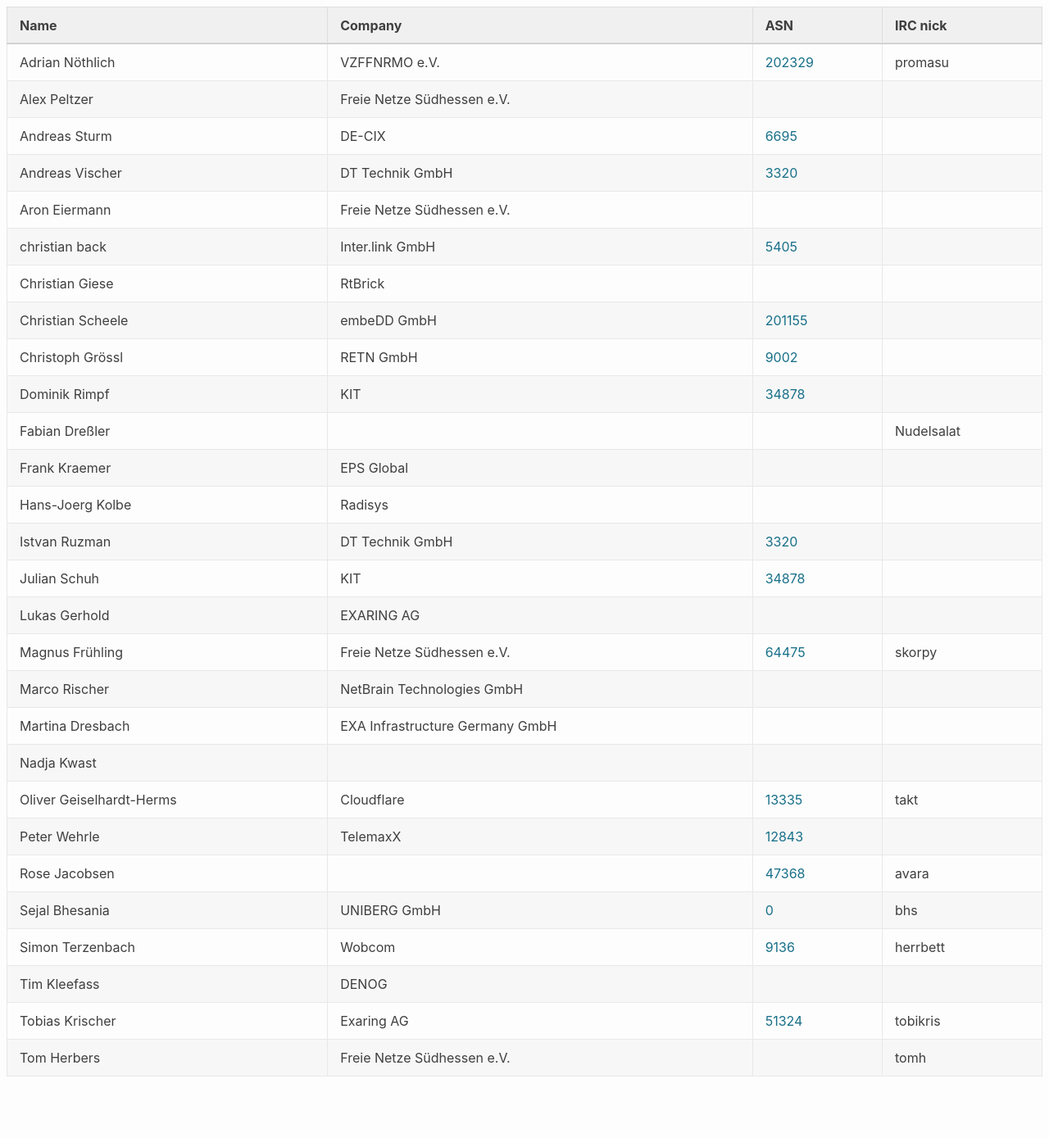
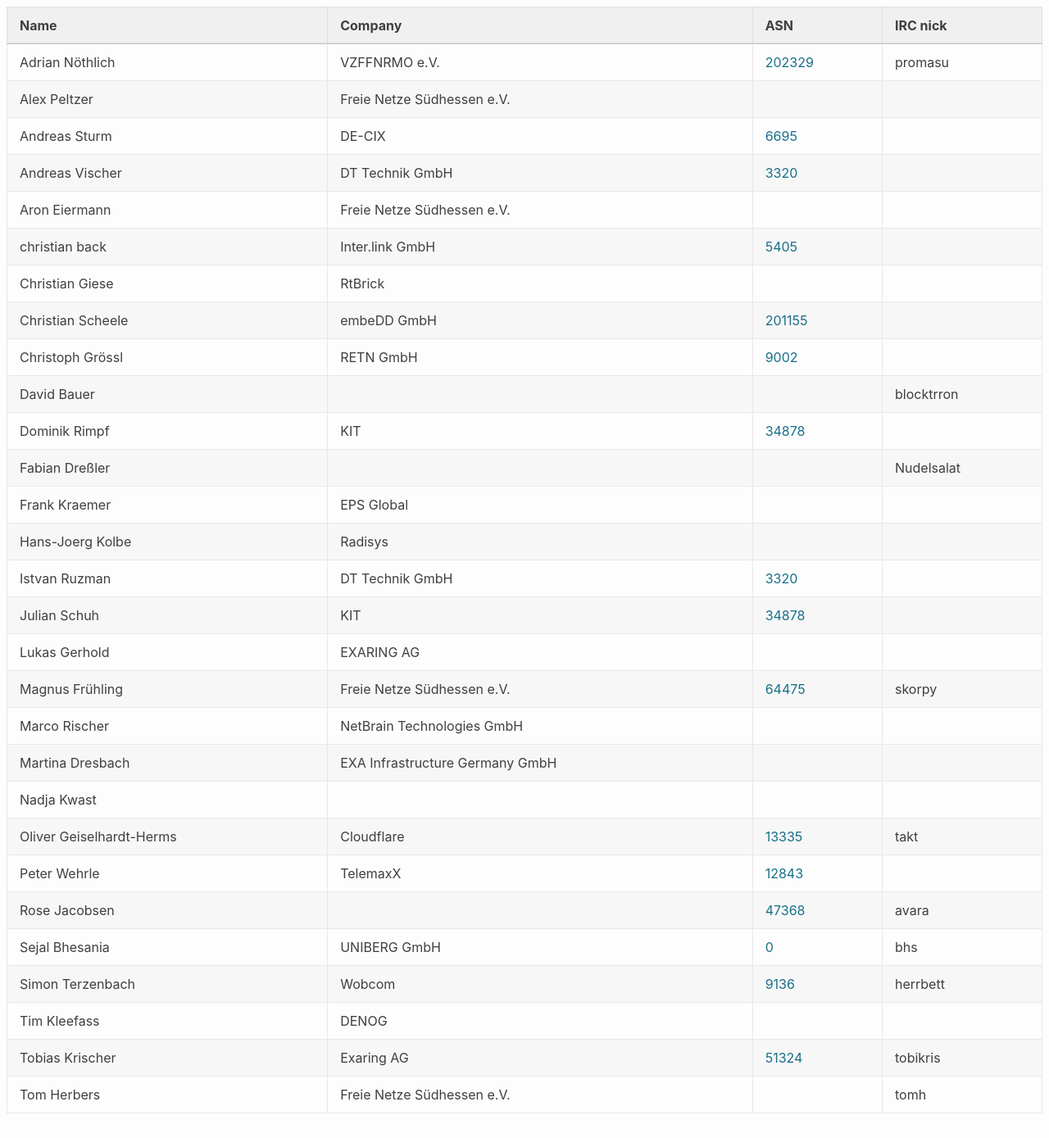
Before and after one commit to denog/pretix-attendeelist, a Jekyll site: the page built from meetup2023_04/index.markdown, in a window 1280 px wide and 1389 px high. Shown: the whole window at 82% size. Built offline with Jekyll 4.4.1, drawn with Linux system fonts in a browser that asks for light colours.

Commit message:
Latest data: Sun Jun 11 22:28:01 UTC 2023

```diff
--- a/_data/attendees_denog_meetup_2023_04.json
+++ b/_data/attendees_denog_meetup_2023_04.json
@@ -52,6 +52,12 @@
     "company": "RETN GmbH",
     "irc": null,
     "asn": "9002"
+  },
+  {
+    "name": "David Bauer",
+    "company": null,
+    "irc": "blocktrron",
+    "asn": null
   },
   {
     "name": "Dominik Rimpf",
```
